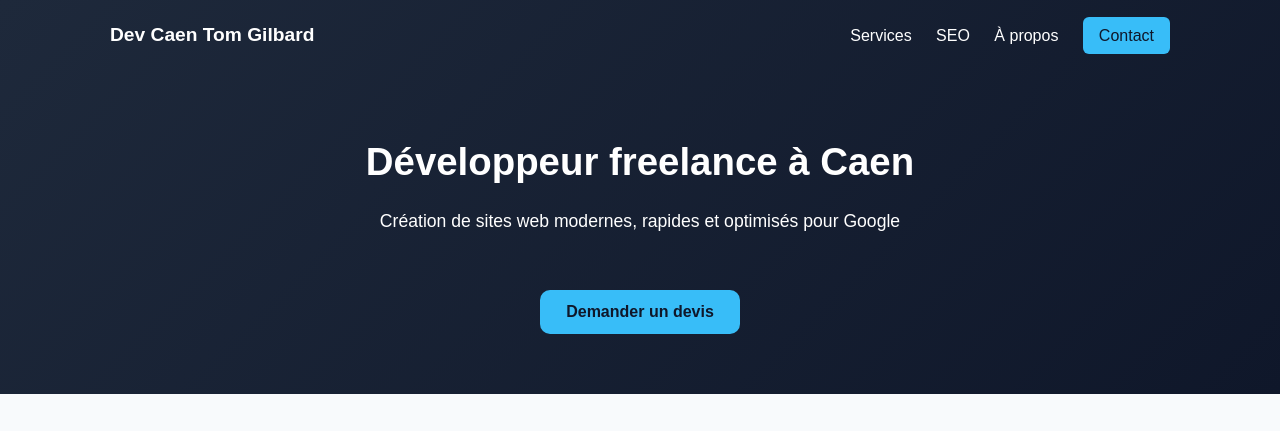
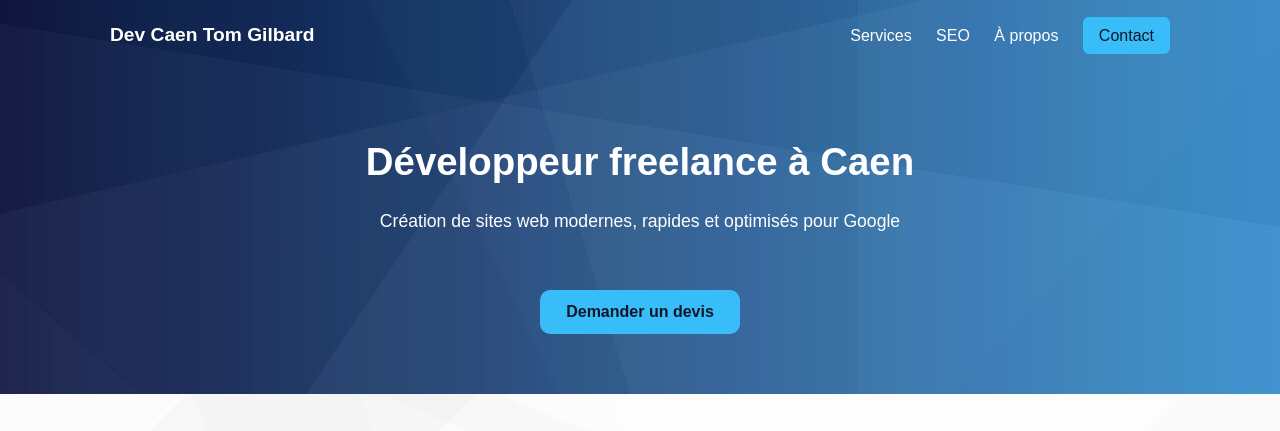
Before and after one commit to KNS-Ashura/Developpeur-freelance-Caen, a plain HTML site: page index.html in a window 1280 px wide. Shown: the top 431 px of the page. Drawn offline with Linux system fonts and the light colour scheme.

Commit message:
meilleur design

```diff
--- a/css/style.css
+++ b/css/style.css
@@ -8,12 +8,12 @@
 body {
     line-height: 1.6;
     color: #334155;
-    background-color: #f8fafc;
+    background-image: linear-gradient(22.5deg, rgba(67, 67, 67, 0.02) 0%, rgba(67, 67, 67, 0.02) 29%,rgba(47, 47, 47, 0.02) 29%, rgba(47, 47, 47, 0.02) 37%,rgba(23, 23, 23, 0.02) 37%, rgba(23, 23, 23, 0.02) 55%,rgba(182, 182, 182, 0.02) 55%, rgba(182, 182, 182, 0.02) 69%,rgba(27, 27, 27, 0.02) 69%, rgba(27, 27, 27, 0.02) 71%,rgba(250, 250, 250, 0.02) 71%, rgba(250, 250, 250, 0.02) 100%),linear-gradient(67.5deg, rgba(117, 117, 117, 0.02) 0%, rgba(117, 117, 117, 0.02) 14%,rgba(199, 199, 199, 0.02) 14%, rgba(199, 199, 199, 0.02) 40%,rgba(33, 33, 33, 0.02) 40%, rgba(33, 33, 33, 0.02) 48%,rgba(135, 135, 135, 0.02) 48%, rgba(135, 135, 135, 0.02) 60%,rgba(148, 148, 148, 0.02) 60%, rgba(148, 148, 148, 0.02) 95%,rgba(53, 53, 53, 0.02) 95%, rgba(53, 53, 53, 0.02) 100%),linear-gradient(135deg, rgba(190, 190, 190, 0.02) 0%, rgba(190, 190, 190, 0.02) 6%,rgba(251, 251, 251, 0.02) 6%, rgba(251, 251, 251, 0.02) 18%,rgba(2, 2, 2, 0.02) 18%, rgba(2, 2, 2, 0.02) 27%,rgba(253, 253, 253, 0.02) 27%, rgba(253, 253, 253, 0.02) 49%,rgba(128, 128, 128, 0.02) 49%, rgba(128, 128, 128, 0.02) 76%,rgba(150, 150, 150, 0.02) 76%, rgba(150, 150, 150, 0.02) 100%),linear-gradient(90deg, #ffffff,#ffffff);
 }
 
 /* Header & navigation */
 header {
-    background: linear-gradient(135deg, #1e293b, #0f172a);
+    background-image: linear-gradient(41deg, rgba(107, 107, 107, 0.04) 0%, rgba(107, 107, 107, 0.04) 8%,rgba(31, 31, 31, 0.04) 8%, rgba(31, 31, 31, 0.04) 100%),linear-gradient(9deg, rgba(228, 228, 228, 0.04) 0%, rgba(228, 228, 228, 0.04) 62%,rgba(54, 54, 54, 0.04) 62%, rgba(54, 54, 54, 0.04) 100%),linear-gradient(124deg, rgba(18, 18, 18, 0.04) 0%, rgba(18, 18, 18, 0.04) 37%,rgba(233, 233, 233, 0.04) 37%, rgba(233, 233, 233, 0.04) 100%),linear-gradient(253deg, rgba(201, 201, 201, 0.04) 0%, rgba(201, 201, 201, 0.04) 55%,rgba(47, 47, 47, 0.04) 55%, rgba(47, 47, 47, 0.04) 100%),linear-gradient(270deg, rgba(172, 172, 172, 0.04) 0%, rgba(172, 172, 172, 0.04) 33%,rgba(26, 26, 26, 0.04) 33%, rgba(26, 26, 26, 0.04) 100%),linear-gradient(64deg, rgba(11, 11, 11, 0.04) 0%, rgba(11, 11, 11, 0.04) 38%,rgba(87, 87, 87, 0.04) 38%, rgba(87, 87, 87, 0.04) 100%),linear-gradient(347deg, rgba(199, 199, 199, 0.04) 0%, rgba(199, 199, 199, 0.04) 69%,rgba(4, 4, 4, 0.04) 69%, rgba(4, 4, 4, 0.04) 100%),linear-gradient(313deg, rgba(36, 36, 36, 0.04) 0%, rgba(36, 36, 36, 0.04) 20%,rgba(91, 91, 91, 0.04) 20%, rgba(91, 91, 91, 0.04) 100%),linear-gradient(90deg, rgb(10, 17, 72),rgb(35, 148, 228));
     color: white;
     padding-bottom: 60px;
 }
```
